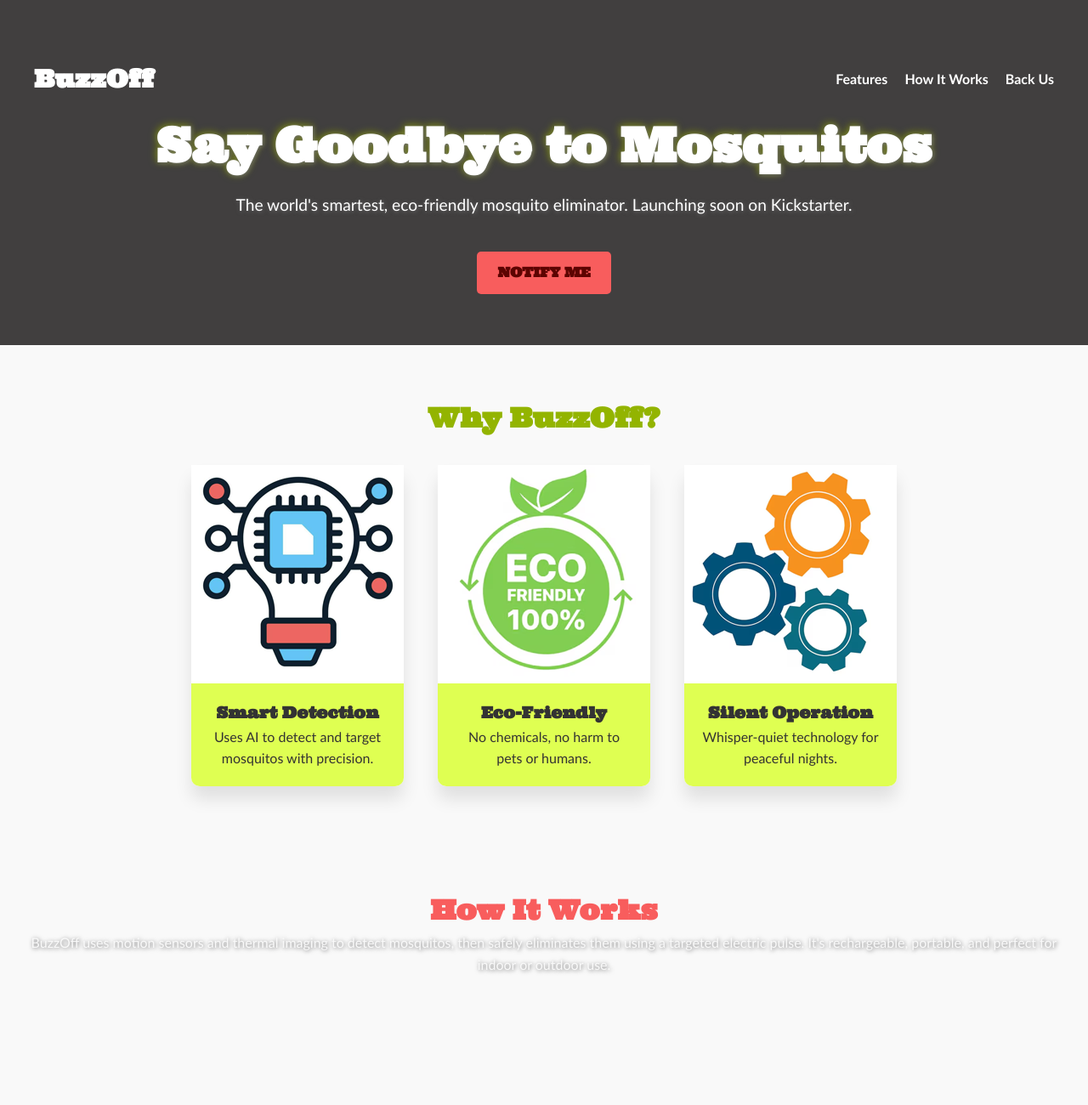
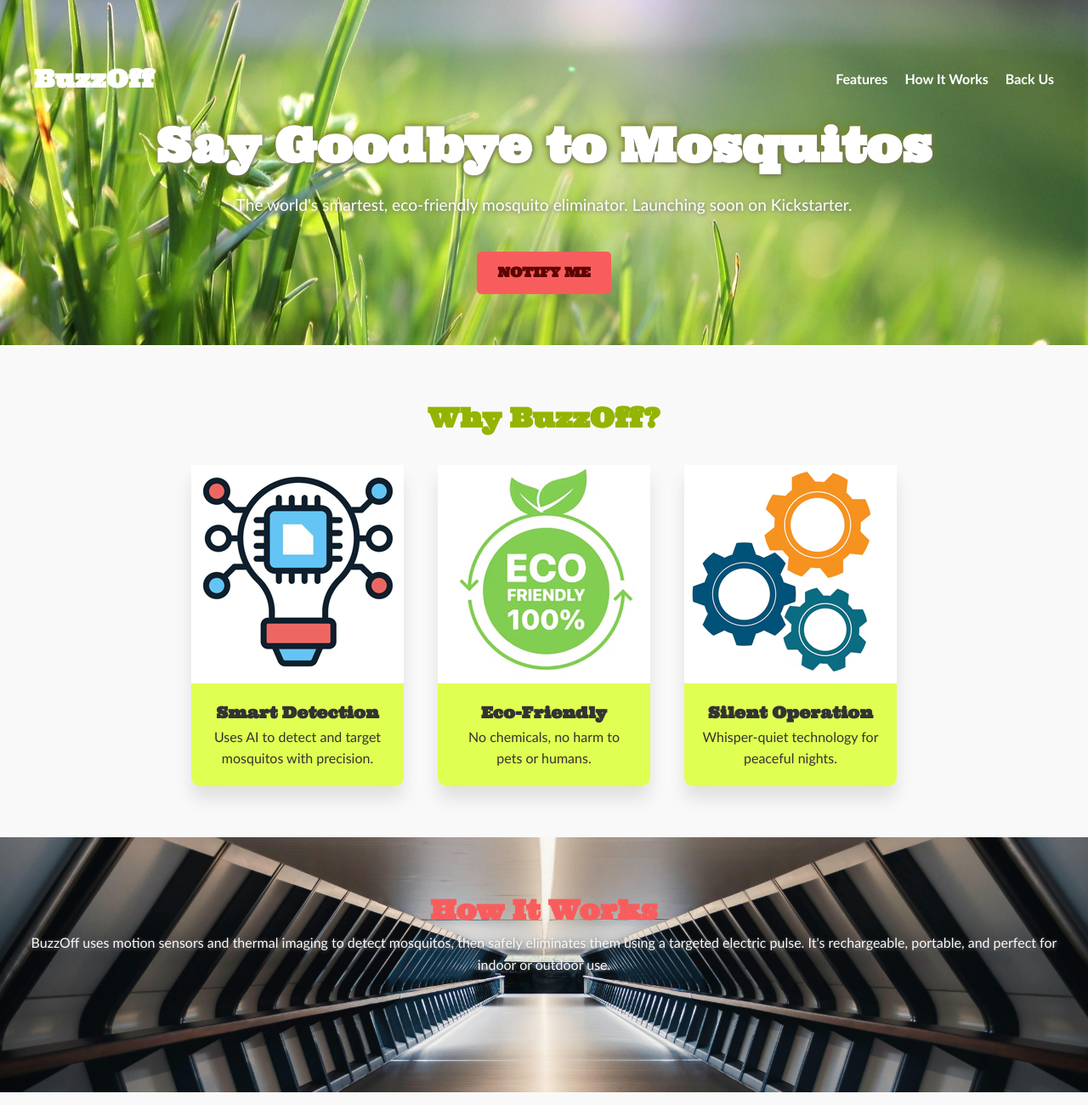
Before and after one commit to navlide/cgd200-f2025, a plain HTML site: page classwork/assign-2/index.html in a window 1280 px wide. Shown: the top 1300 px of the page at 85% size. Drawn offline with Linux system fonts and the light colour scheme; the site is published under a folder, as on GitHub Pages, so addresses that start at the root find nothing; a web font is replaced by a local one.

Commit message:
update background image url

```diff
--- a/classwork/assign-2/assets/css/styles.css
+++ b/classwork/assign-2/assets/css/styles.css
@@ -74,7 +74,7 @@ nav a:hover { color:  rgb(93, 4, 1); font-weight: bolder; }
 
 header {
 
-  background-image: url("/assets/images/grass-bg.jpg");
+  background-image: url("../../assets/images/grass-bg.jpg");
   background-repeat: no-repeat;
   background-position: center center;
   background-size: cover;
@@ -125,7 +125,7 @@ section {
 
 
 #how-it-works {
-  background-image: url("/assets/images/hiw-bg.jpg");
+  background-image: url("../../assets/images/hiw-bg.jpg");
   background-repeat: no-repeat;
   background-position: center center;
   background-size: cover;
```
